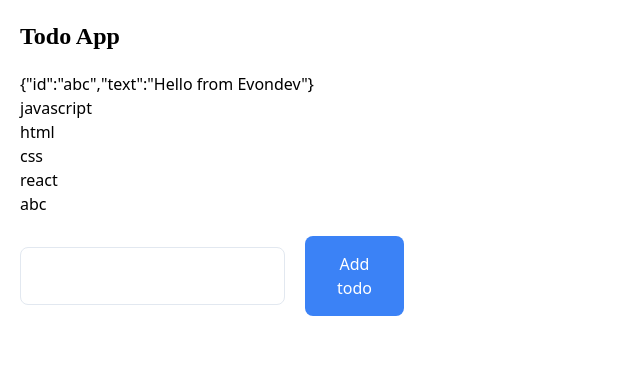
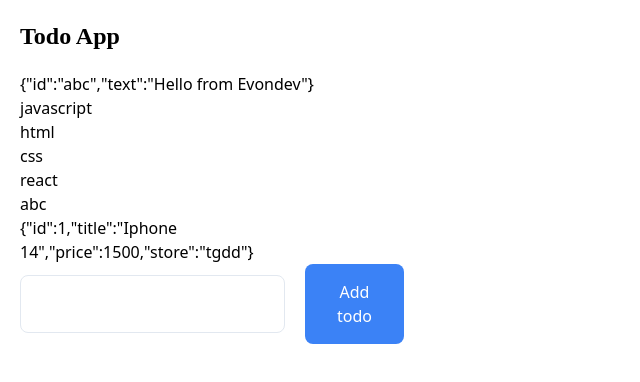
Before and after one commit to evondev/react-typescript, a React (Vite) app: page / in a window 1280 px wide. Shown: the top 382 px of the page, without its empty margins (0-640 px from the left). Built offline with nearby package versions, Linux system fonts and the light colour scheme.

Commit message:
renderlist

```diff
--- a/src/App.tsx
+++ b/src/App.tsx
@@ -6,6 +6,7 @@ const Heading = ({ title }: { title: string }) => {
 interface Data {
   text: string;
 }
+
 const App = () => {
   const { todos, onAddTodo, onRemoveTodo, inputRef } = useTodos([]);
   const [data, setData] = useState<Data | null>(null);
@@ -20,6 +21,14 @@ const App = () => {
   const onClickItem = (item: string) => {
     alert(item);
   };
+  const products = [
+    {
+      id: 1,
+      title: "Iphone 14",
+      price: 1500,
+      store: "tgdd",
+    },
+  ];
   return (
     <div>
       <Heading title="Todo App"></Heading>
@@ -32,9 +41,10 @@ const App = () => {
         <div>abc</div>
       </Boxed>
       <div className="max-w-sm">
-        <div className="mb-5 flex flex-col gap-y-5">
-          {todos.map((todo) => (
-            <div className="flex items-center gap-x-3" key={todo.id}>
+        <RenderList
+          items={todos}
+          render={(todo) => (
+            <div className="flex items-center gap-x-3">
               <span>{todo.text}</span>
               <button
                 onClick={() => onRemoveTodo(todo.id)}
@@ -43,8 +53,12 @@ const App = () => {
                 Remove
               </button>
             </div>
-          ))}
-        </div>
+          )}
+        ></RenderList>
+        <RenderList
+          items={products}
+          render={(product) => <div>{JSON.stringify(product)}</div>}
+        ></RenderList>
         <div className="flex items-center gap-x-5">
           <input
             type="text"
@@ -85,4 +99,14 @@ const Boxed = ({ children }: { children?: React.ReactNode }) => {
   return <div>{children}</div>;
 };
 
+const RenderList = <T,>({
+  items,
+  render,
+}: {
+  items: T[];
+  render: (item: T) => React.ReactNode;
+}) => {
+  return <>{items.map((item) => render(item))}</>;
+};
+
 export default App;
```
Also changed, not shown: 2 other files (tests, documents, lock files or other folders).
